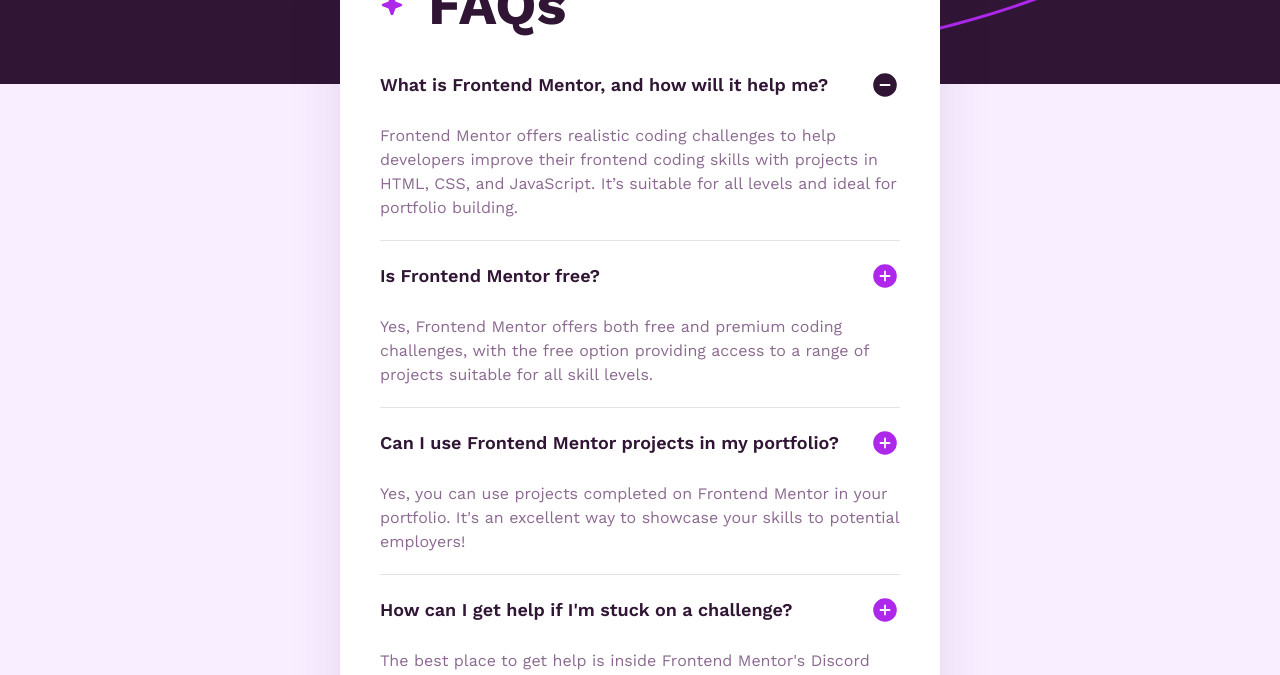
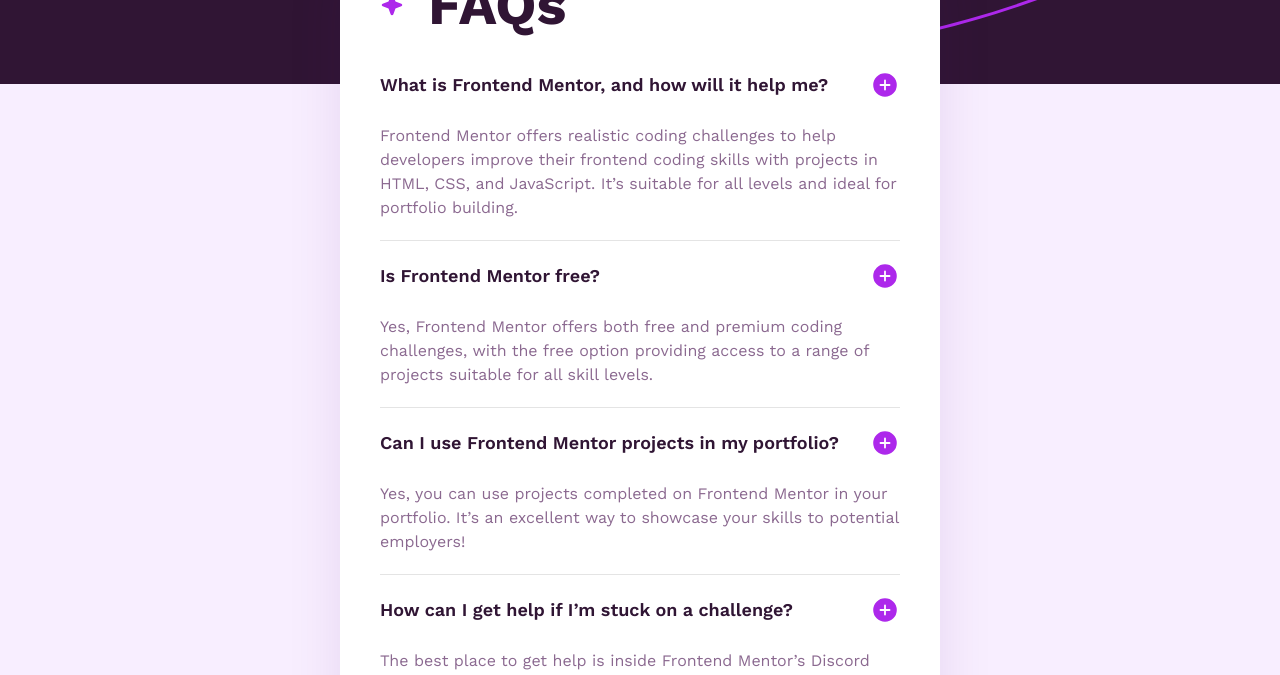
Before and after one commit to jasonluo07/fem-faq-accordion, a Next.js app: page / in a window 1280 px wide. Shown: the part 236-911 px from the top of the page. Built offline with nearby package versions, Linux system fonts and the light colour scheme.

Commit message:
Add QUESTIONS constant and render question list from it

```diff
--- a/src/components/Card/QuestionList.tsx
+++ b/src/components/Card/QuestionList.tsx
@@ -1,3 +1,4 @@
+import { QUESTIONS } from '@/constants';
 import Image from 'next/image';
 
 import styles from './QuestionList.module.css';
@@ -5,46 +6,15 @@
 const QuestionList = () => {
   return (
     <ul className={styles.questionList}>
-      <li className={styles.questionItem}>
-        <div className={styles.title}>
-          <h2 className={styles.text}>What is Frontend Mentor, and how will it help me?</h2>
-          <Image src="/icon-minus.svg" alt="minus" width={30} height={30} />
-        </div>
-        <p className={styles.answer}>
-          Frontend Mentor offers realistic coding challenges to help developers improve their frontend coding skills
-          with projects in HTML, CSS, and JavaScript. It’s suitable for all levels and ideal for portfolio building.
-        </p>
-      </li>
-      <li className={styles.questionItem}>
-        <div className={styles.title}>
-          <h2 className={styles.text}>Is Frontend Mentor free?</h2>
-          <Image src="/icon-plus.svg" alt="plus" width={30} height={30} />
-        </div>
-        <p className={styles.answer}>
-          Yes, Frontend Mentor offers both free and premium coding challenges, with the free option providing access to
-          a range of projects suitable for all skill levels.
-        </p>
-      </li>
-      <li className={styles.questionItem}>
-        <div className={styles.title}>
-          <h2 className={styles.text}>Can I use Frontend Mentor projects in my portfolio?</h2>
-          <Image src="/icon-plus.svg" alt="plus" width={30} height={30} />
-        </div>
-        <p className={styles.answer}>
-          Yes, you can use projects completed on Frontend Mentor in your portfolio. It&apos;s an excellent way to
-          showcase your skills to potential employers!
-        </p>
-      </li>
-      <li className={styles.questionItem}>
-        <div className={styles.title}>
-          <h2 className={styles.text}>How can I get help if I&apos;m stuck on a challenge?</h2>
-          <Image src="/icon-plus.svg" alt="plus" width={30} height={30} />
-        </div>
-        <p className={styles.answer}>
-          The best place to get help is inside Frontend Mentor&apos;s Discord community. There&apos;s a help channel
-          where you can ask questions and seek support from other community members.
-        </p>
-      </li>
+      {QUESTIONS.map(question => (
+        <li key={question.key} className={styles.questionItem}>
+          <div className={styles.title}>
+            <h2 className={styles.text}>{question.title}</h2>
+            <Image src="/icon-plus.svg" alt="plus" width={30} height={30} />
+          </div>
+          <p className={styles.answer}>{question.answer}</p>
+        </li>
+      ))}
     </ul>
   );
 };
--- /dev/null
+++ b/src/constants/index.ts
@@ -0,0 +1,28 @@
+import { IQuestion } from '@/types';
+
+export const QUESTIONS: IQuestion[] = [
+  {
+    title: 'What is Frontend Mentor, and how will it help me?',
+    key: 'what-is-frontend-mentor-and-how-will-it-help-me',
+    answer:
+      'Frontend Mentor offers realistic coding challenges to help developers improve their frontend coding skills with projects in HTML, CSS, and JavaScript. It’s suitable for all levels and ideal for portfolio building.',
+  },
+  {
+    title: 'Is Frontend Mentor free?',
+    key: 'is-frontend-mentor-free',
+    answer:
+      'Yes, Frontend Mentor offers both free and premium coding challenges, with the free option providing access to a range of projects suitable for all skill levels.',
+  },
+  {
+    title: 'Can I use Frontend Mentor projects in my portfolio?',
+    key: 'can-i-use-frontend-mentor-projects-in-my-portfolio',
+    answer:
+      'Yes, you can use projects completed on Frontend Mentor in your portfolio. It’s an excellent way to showcase your skills to potential employers!',
+  },
+  {
+    title: 'How can I get help if I’m stuck on a challenge?',
+    key: 'how-can-i-get-help-if-im-stuck-on-a-challenge',
+    answer:
+      'The best place to get help is inside Frontend Mentor’s Discord community. There’s a help channel where you can ask questions and seek support from other community members.',
+  },
+];
--- /dev/null
+++ b/src/types/index.ts
@@ -0,0 +1,5 @@
+export interface IQuestion {
+  title: string;
+  key: string;
+  answer: string;
+}
```
